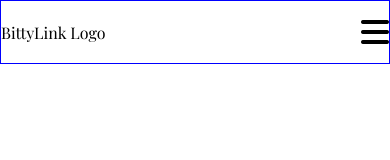
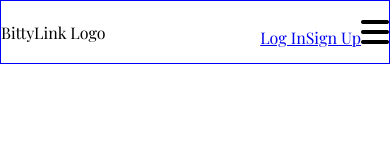
Before and after one commit to AndersonChristian-P/bittyLink, a React (Create React App) app: page /#/ in a window 390 px wide. Shown: the top 160 px of the page. Built offline with nearby package versions, Linux system fonts and the light colour scheme; a web font is replaced by a local one.

Commit message:
put Log In and Sign Up outside of the hamburger menu

```diff
--- a/src/components/Menu/Menu.js
+++ b/src/components/Menu/Menu.js
@@ -15,6 +15,12 @@ const Menu = () => {
   return (
     <div>
 
+      <span>
+        <Link to="#">Log In</Link>
+        <Link to="#">Sign Up</Link>
+      </span>
+
+      <span>
         <i class="fas fa-bars fa-2x" onClick={() => handleMenu()}></i>
 
         {!showMenu ? null :
@@ -25,15 +31,13 @@ const Menu = () => {
                 <Link className="nav_link" to="/" onClick={() => handleMenu()} >
                   <li>Home</li>
                 </Link>
-              <Link className="nav_link" to="#" onClick={() => handleMenu()} >
-                <li>Sign Up / Log in</li>
-              </Link>
                 <li>Logout</li>
               </ul>
             </div>
 
           </div>
         }
+      </span>
 
     </div>
   )
```
Lines whose indentation alone changed are shown as unchanged.
